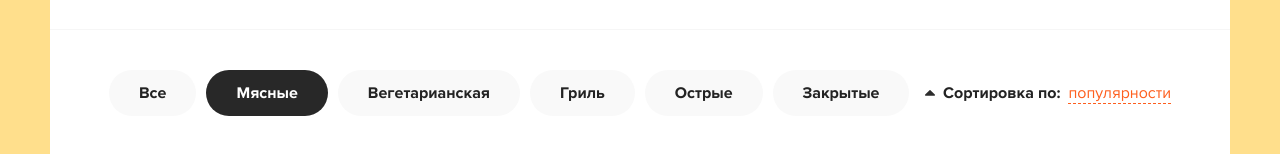
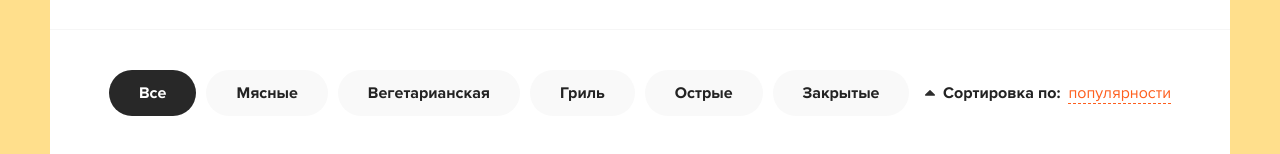
Before and after one commit to imleikys/react-pizza, a React (Create React App) app: page / in a window 1280 px wide. Shown: the part 152-306 px from the top of the page. Built offline with nearby package versions, Linux system fonts and the light colour scheme; data requests are answered from the project's data file; the HTML template or start-up script is replaced by a standard one.

Commit message:
(refactor): minor changes in pizzas action and reducer, refactor Categories component

```diff
--- a/src/components/Categories/Categories.jsx
+++ b/src/components/Categories/Categories.jsx
@@ -1,24 +1,17 @@
-import React, { memo, useState } from "react";
+import React, {memo} from "react";
 
 
 export const Categories = memo(function Categories(props) {
 
-  const [activeItem, setActiveItem] = useState(0);
-
-  const onSelectItem = (index) => {
-    setActiveItem(index)
-    props.onClickItem(index);
-  }
-
   return (
     <div className="categories">
       <ul>
-        <li className={activeItem === null ? 'active' : ''} onClick={() => onSelectItem(null)}>Все</li>
+        <li className={props.activeCategory === null ? 'active' : ''} onClick={() => props.onClickItem(null)}>Все</li>
         {
           props.items.map((item, index) =>
             <li
-              className={activeItem === index ? 'active' : ''}
-              onClick={() => onSelectItem(index)}
+              className={props.activeCategory === index ? 'active' : ''}
+              onClick={() => props.onClickItem(index)}
               key={`${item}__${index}`}>{item}
             </li>
           )
--- a/src/pages/Home.jsx
+++ b/src/pages/Home.jsx
@@ -22,16 +22,16 @@ export const Home = () => {
 
   const onSelectCategory = useCallback((index) => {
     dispatch(setCategory(index));
-  }, []);
+  }, [dispatch]);
 
   useEffect(() => {
     dispatch(fetchPizzas())
-  }, [category, sortBy]);
+  }, [category, dispatch, sortBy]);
 
   return (
     <div className="container">
       <div className="content__top">
-        <Categories items={categoryNames} onClickItem={onSelectCategory}/>
+        <Categories activeCategory={category} items={categoryNames} onClickItem={onSelectCategory}/>
         <SortPopup items={sortItems}/>
       </div>
       <h2 className="content__title">Все пиццы</h2>
--- a/src/redux/actions/pizzas.js
+++ b/src/redux/actions/pizzas.js
@@ -1,7 +1,13 @@
 import axios from "axios";
 
 
+export const setIsLoaded = (payload) => ({
+  type: 'SET_LOADED',
+  payload,
+});
+
 export const fetchPizzas = () => (dispatch) => {
+  dispatch(setIsLoaded(false));
   axios.get('http://localhost:3001/pizzas').then((response) => {
       dispatch(setPizzas(response.data));
   });
--- a/src/redux/reducers/filters.js
+++ b/src/redux/reducers/filters.js
@@ -1,5 +1,5 @@
 const initialState = {
-  category: 0,
+  category: null,
   sortBy: 'popular',
 }
 
--- a/src/redux/reducers/pizzas.js
+++ b/src/redux/reducers/pizzas.js
@@ -7,6 +7,8 @@ export const pizzasReducer = (state = initialState, action) => {
   switch(action.type) {
     case 'SET_PIZZAS':
       return {...state, items: action.payload, isLoaded: true}
+    case 'SET_LOADED':
+      return {...state, isLoaded: action.payload}
     default:
       return state;
   }
```
